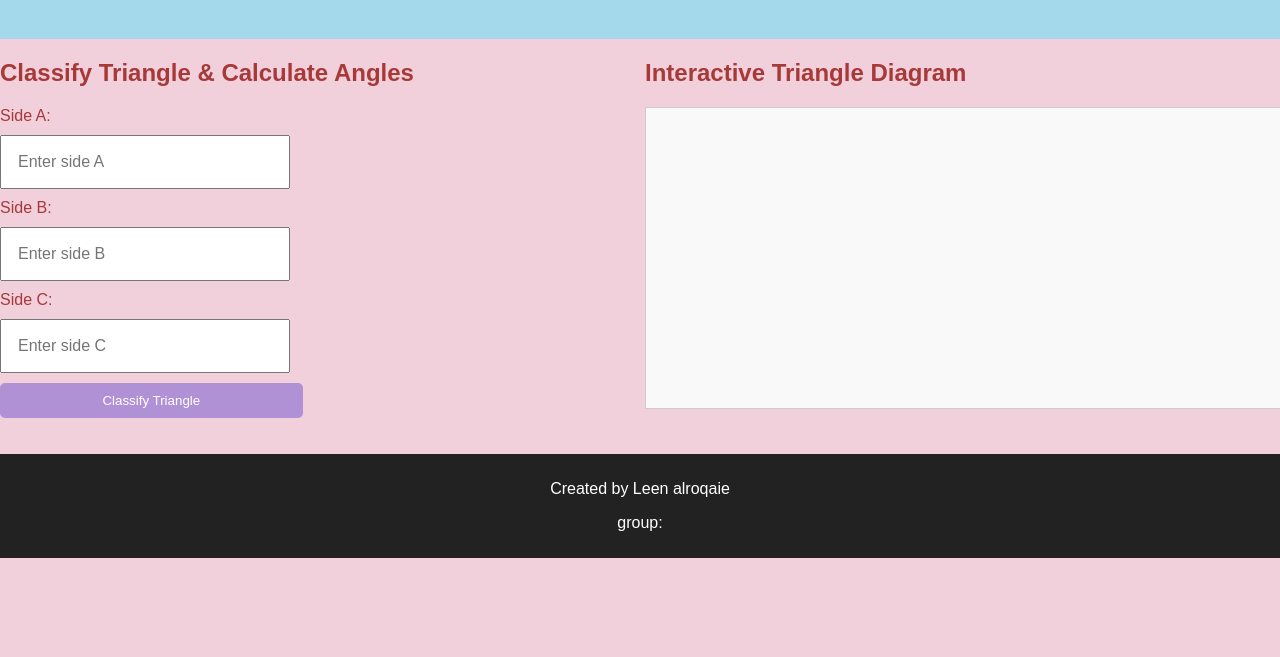
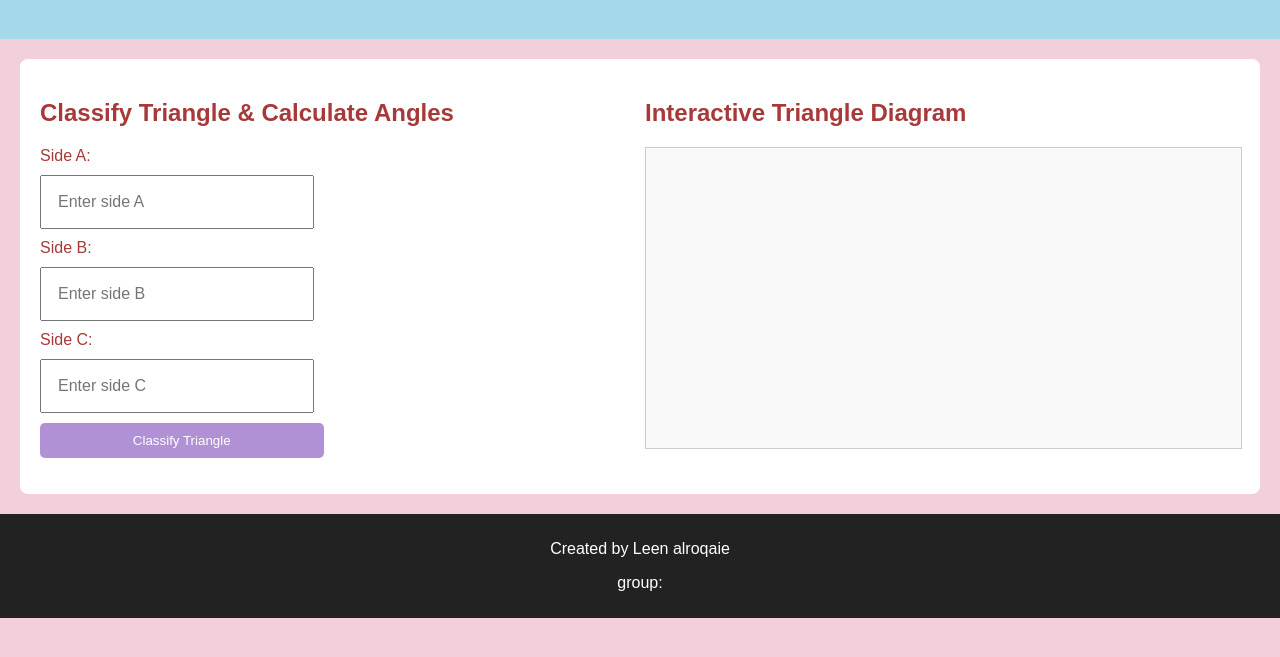
Before and after one commit to Leenschool/mathp, a plain HTML site: page index.html in a window 1280 px wide. Shown: the part 81-738 px from the top of the page. Drawn offline with Linux system fonts and the light colour scheme.

Commit message:
Update styles.css

```diff
--- a/styles.css
+++ b/styles.css
@@ -13,7 +13,12 @@ header {
     padding: 20px;
 }
 
-
+section {
+    margin: 20px;
+    padding: 20px;
+    background-color: white;
+    border-radius: 8px;
+}
 
 /* Flexbox layout for main container */
 #main-container {
```
